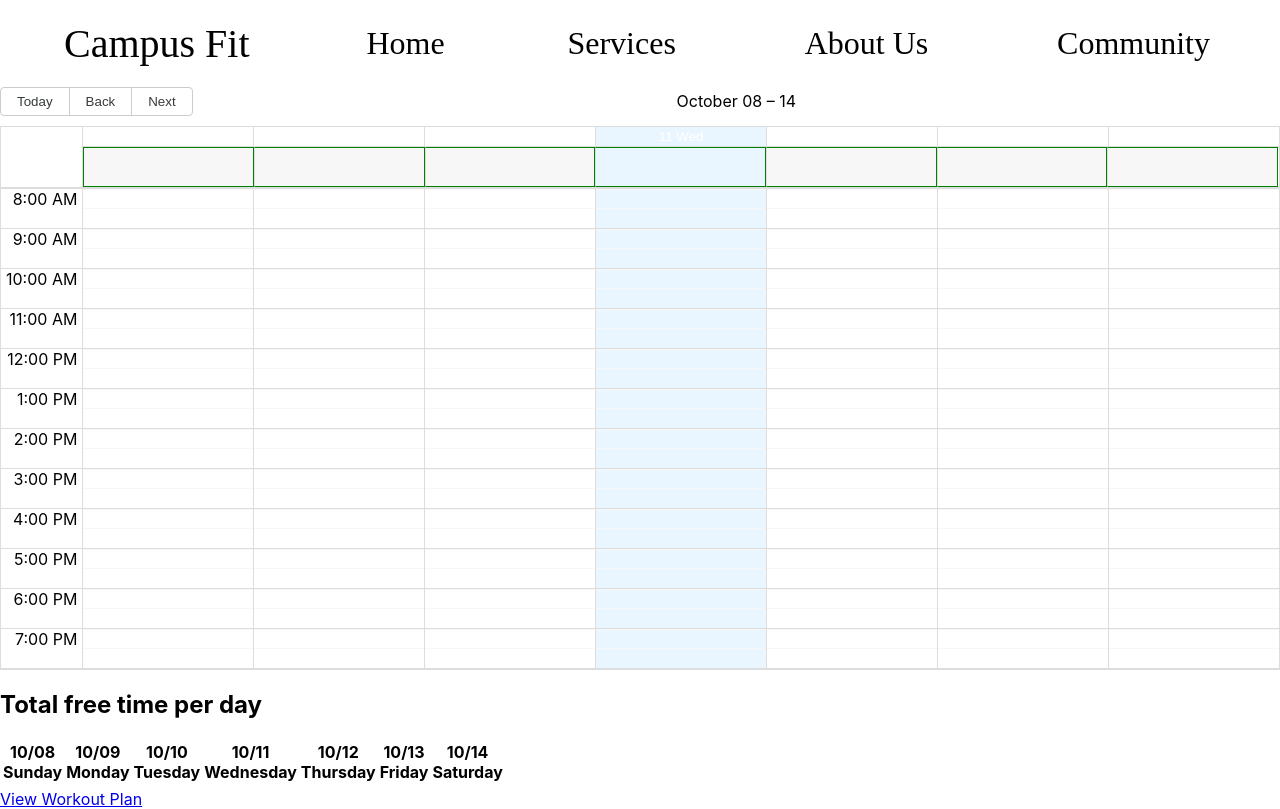
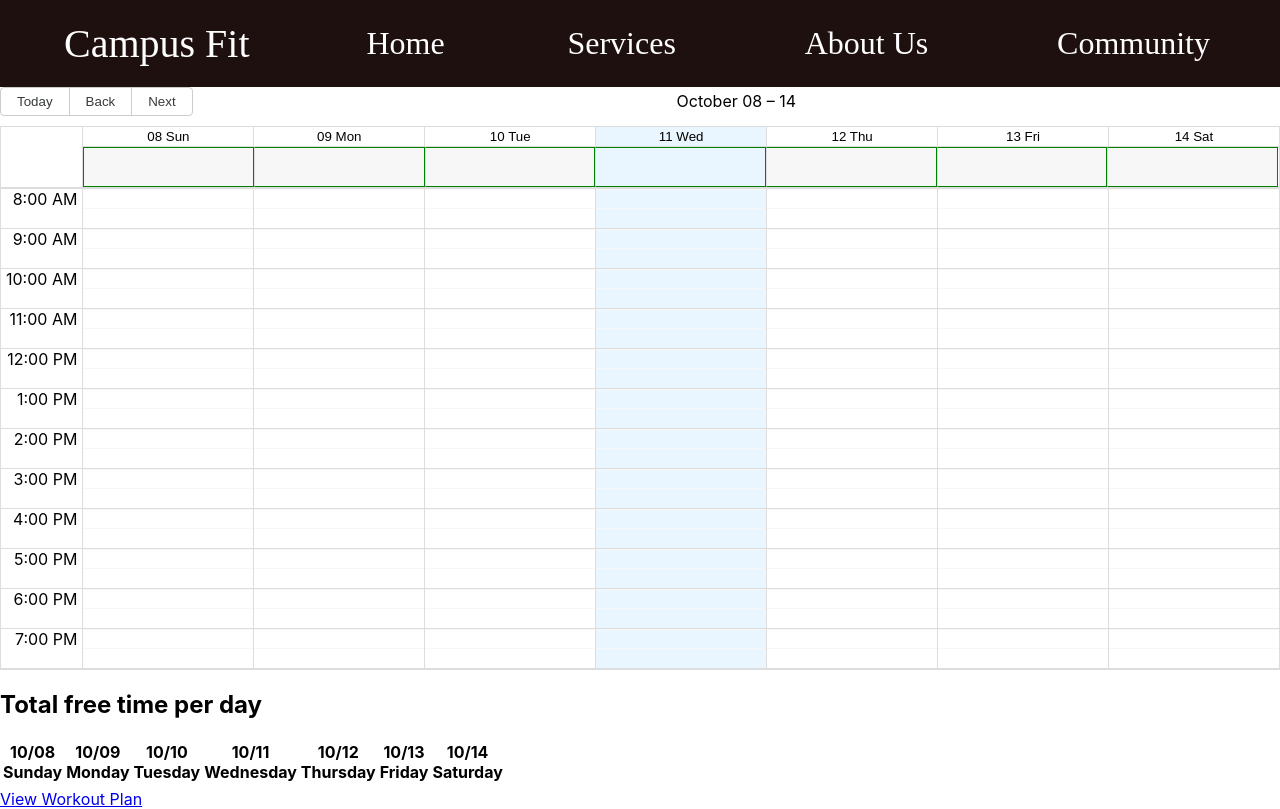
Before and after one commit to UQdeco3500/The-A-Team, a React (Create React App) app in the folder campusfit-app/: page /Schedule in a window 1280 px wide. Built offline with nearby package versions, Linux system fonts and the light colour scheme.

Commit message:
branched

```diff
--- a/campusfit-app/src/App.css
+++ b/campusfit-app/src/App.css
@@ -14,7 +14,7 @@
 }
 
 .App-header {
-  background-color: #000000;
+  background-color: #282c34;
   min-height: 100vh;
   display: flex;
   flex-direction: column;
@@ -38,7 +38,7 @@
 }
 
 .header {
-  background-color:  #ffffff;
+  background-color:  #1f1010;
   display: flex; /* Use Flexbox */
   align-items: center; /* Vertically center the items */
   justify-content: space-between; /* Space between the items */
@@ -47,7 +47,7 @@
 }
 
 .logoCampusfit {
-  color: #000000;
+  color: #fff;
   text-align: center;
   font-family: Lemon;
   font-size: 40px;
@@ -59,7 +59,7 @@
   position: fixed;
   top: 15%;
   left: 32%;
-  color: #000000;
+  color: #fff;
   text-align: center;
   font-family: Lemon;
   font-size: 30px;
@@ -70,7 +70,7 @@
 .headerButtons {
   text-decoration: none;
   position: relative;
-  color: #000000;
+  color: #fff;
   text-align: center;
   font-family: Jaldi;
   font-size: 32px;
@@ -103,7 +103,7 @@
 
 /* Set font color to red for day headers */
 .custom-day-header {
-  color: rgb(255, 255, 255);
+  color: rgb(0, 0, 0);
 }
 
 /* Style individual day cells in the calendar */
--- a/campusfit-app/src/Components/Schedule.js
+++ b/campusfit-app/src/Components/Schedule.js
@@ -7,7 +7,7 @@ import workoutData from './WorkoutData.json';
 import exercisesData from '../Data/exercises.json';
 
 function ScheduleScreen(props) {
-  const workoutPlan = {};
+  let { workoutPlan } = props
   const daysOfWeek = ['Sunday', 'Monday', 'Tuesday', 'Wednesday', 'Thursday', 'Friday', 'Saturday'];
   console.log(workoutData.Sunday[0].duration);
 
--- a/campusfit-app/src/Components/WorkoutScreen.js
+++ b/campusfit-app/src/Components/WorkoutScreen.js
@@ -1,8 +1,9 @@
 import React from 'react';
 
 export default function WorkoutScreen(props) {
-  const { workoutPlan } = props;
-
+  console.log("props",props)
+  const { workoutPlan } = props
+  console.log('hello',workoutPlan);
   const days = Object.keys(workoutPlan);
   const exercises = days.reduce((acc, day) => {
     workoutPlan[day].forEach((exercise, index) => {
--- a/campusfit-app/src/index.css
+++ b/campusfit-app/src/index.css
@@ -13,5 +13,5 @@ code {
 }
 
 body{
-  background: #ffffff;
+  background: #140303;
 }
```
